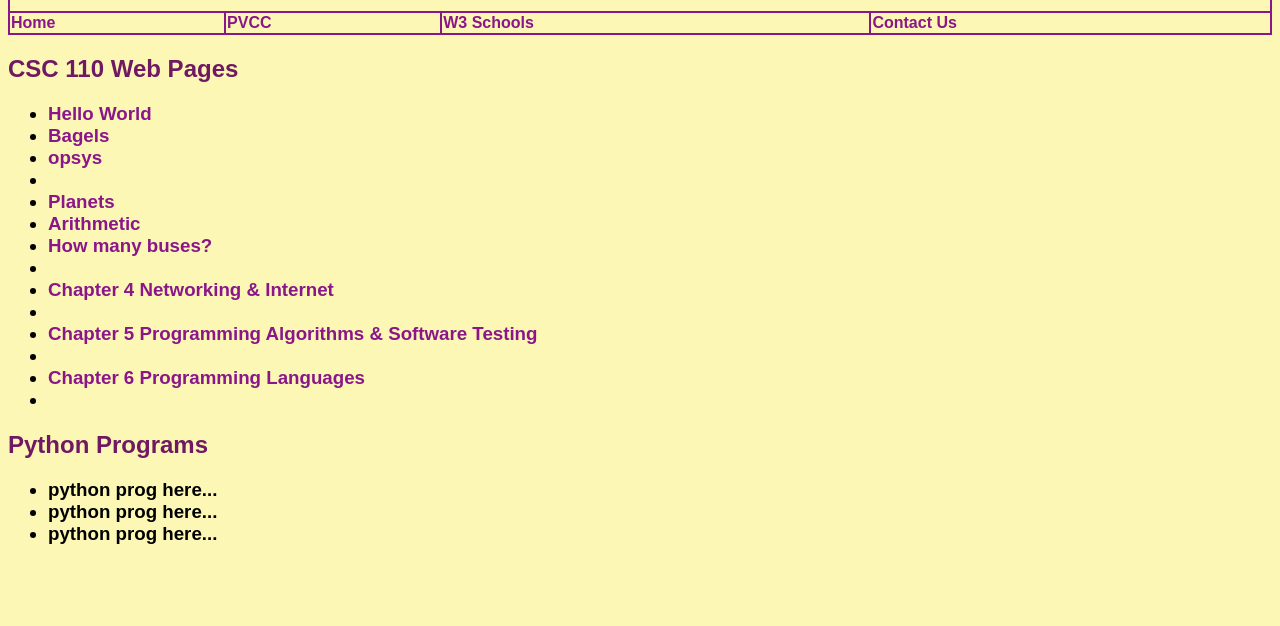
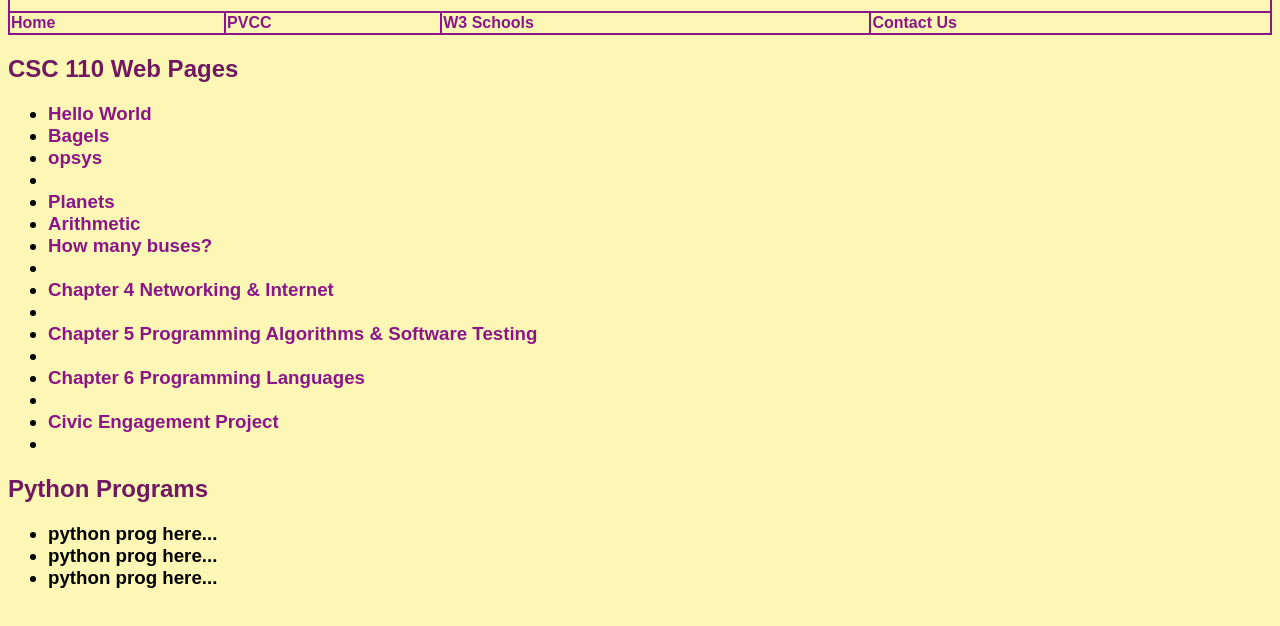
Before and after one commit to tcupec-pvcc/tcupec-pvcc.github.io, a plain HTML site: page index.html in a window 1280 px wide. Shown: the part 122-748 px from the top of the page. Drawn offline with Linux system fonts and the light colour scheme.

Commit message:
Update index.html

```diff
--- a/index.html
+++ b/index.html
@@ -39,6 +39,7 @@
         <li><a href = "network.html"> Chapter 4 Networking & Internet </a><li>
         <li><a href = "programming.html"> Chapter 5 Programming Algorithms & Software Testing </a><li>
         <li><a href = "proglang.html"> Chapter 6 Programming Languages </a><li>
+        <li><a href = "home.html"> Civic Engagement Project </a><li>
     </ul>
 </h3>
 
```
